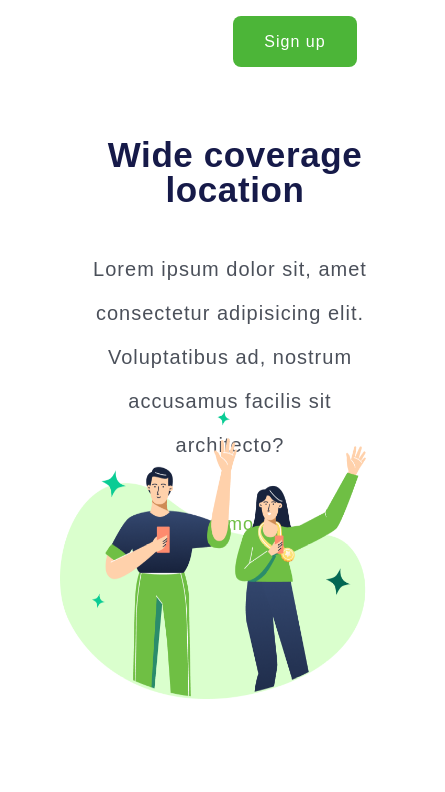
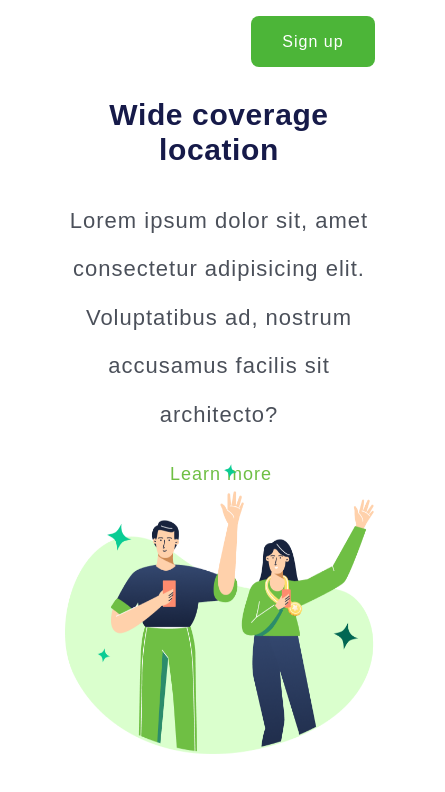
Before and after one commit to AnaMaria-16/-Wide-coverage--location-, a plain HTML site: page positive.html in a window 390 px wide. Shown: the whole page, 445 px wide, since content can reach past the window. Drawn offline with Linux system fonts and the light colour scheme.

Commit message:
alteração media

```diff
--- a/positive.css
+++ b/positive.css
@@ -87,7 +87,7 @@ margin: 55px 0px 0px 85px;
 .link-menu{ display: none;}
   #button-header{
     position:fixed;
-    right: 33px;
+    right: 15px;
     top: 16px;
     background: linear-gradient(0deg, #4CB538, #4CB538),
     linear-gradient(0deg, #6FBF44, #6FBF44);
@@ -97,19 +97,23 @@ margin: 55px 0px 0px 85px;
   }
 
     p{
-        font-size: 20px;
+        font-size: 22px;
         font-weight: 100;
         text-align: center;
-        margin: 40px 15px 0 30px;
+        margin-top: 30px;
+        margin-left: 19px;
+        margin-bottom: 0;
         line-height: 2.2;
-        padding: 0 45px;
+        padding-right: 50px;
+        padding-left: 50px;
         }
 #logo {
-    width: 312px;
-    height: 288px;
-    margin-left: 60px;
+    width: 315px;
+    height: 290px;
+margin-top: 0;
+    margin-left: 65px;
     position: fixed;
-    bottom: 145px
+    bottom: 90px;
 }
 
 #fim {
@@ -118,19 +122,19 @@ margin: 55px 0px 0px 85px;
     line-height: 70px;
     letter-spacing: 1px;
     margin-left: 170px;
-    margin-top: 22px;
+    margin-top: 0;
 
 }
 
 h1 {
-    font-size: 35px;
+    font-size: 30px;
     font-weight: 700;
     line-height: 35px;
     text-align: center;
     margin-right: 0px;
-    margin-top: 90px;
+    margin-top: 50px;
     margin-bottom: 0;
-    margin-left: 96px;
+    margin-left: 80px;
     width: 278px;
 }
 }
```
